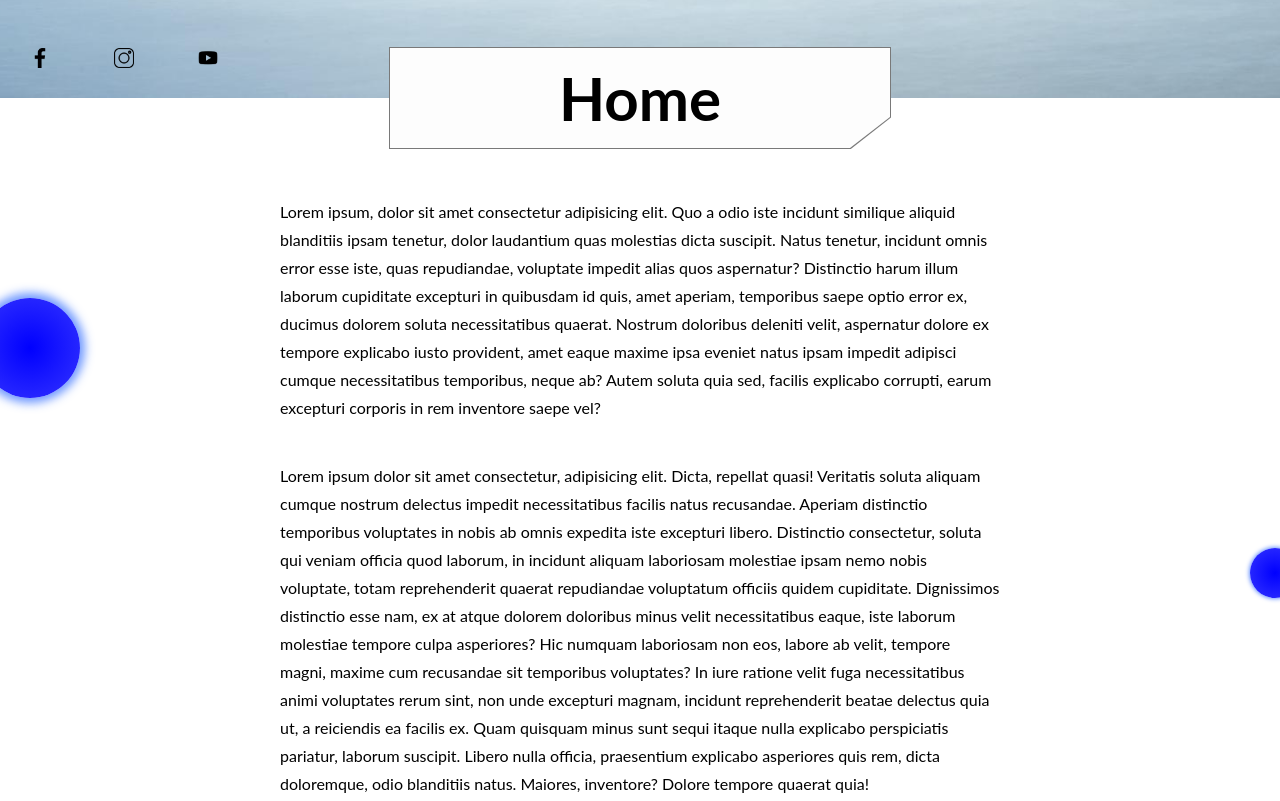
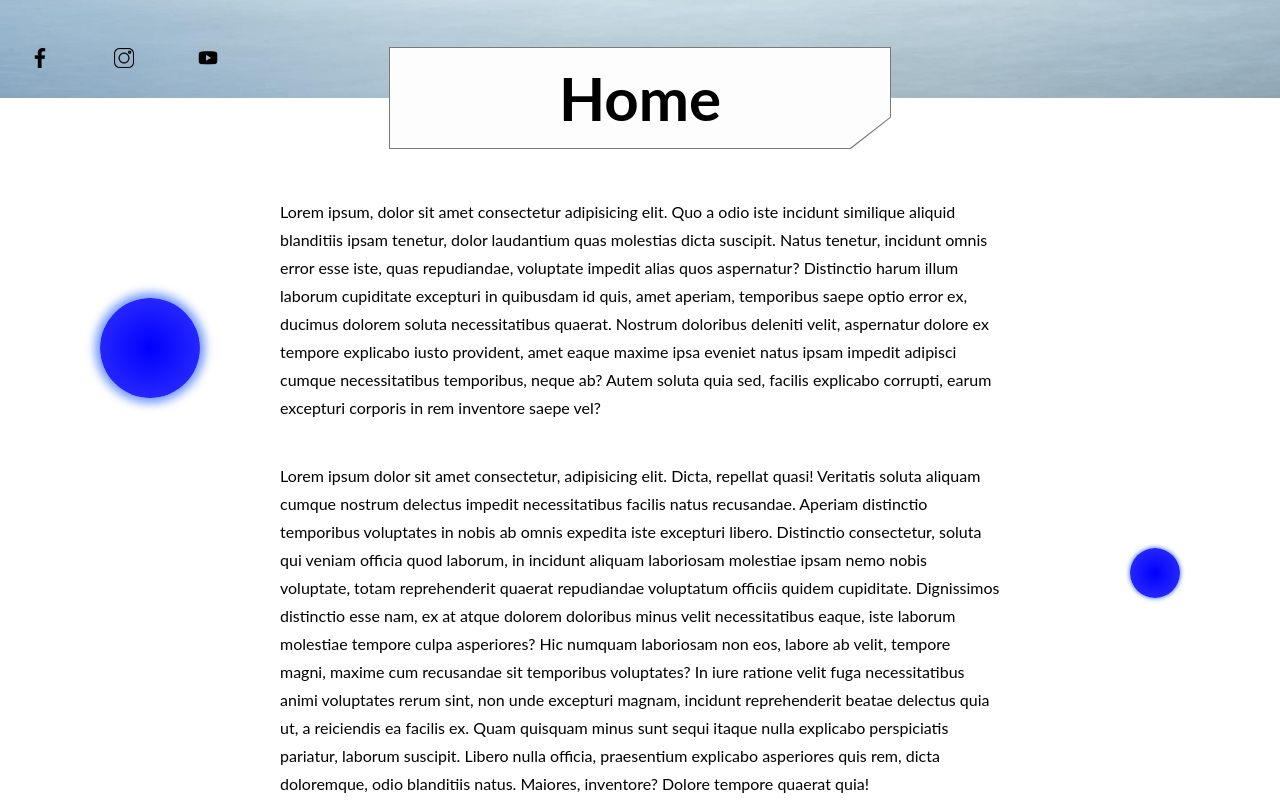
Before and after one commit to daedae0621/project_001, a plain HTML site: page index.html in a window 1280 px wide. Shown: the part 702-1503 px from the top of the page. Drawn offline with nearby package versions, Linux system fonts and the light colour scheme; some packages are replaced by stand-ins of ours.

Commit message:
調整尺寸

```diff
--- a/style.css
+++ b/style.css
@@ -249,7 +249,7 @@ article .circleL {
   width: 100px;
   height: 100px;
   top: 200px;
-  left: -300px;
+  left: -180px;
   -webkit-animation: bling 1s ease-in-out infinite alternate;
   animation: bling 1s ease-in-out infinite alternate;
 }
@@ -258,7 +258,7 @@ article .circleR {
   width: 50px;
   height: 50px;
   bottom: 200px;
-  right: -300px;
+  right: -180px;
   -webkit-animation: bling 1.5s ease-in-out .5s infinite alternate;
   animation: bling 1.5s ease-in-out .5s infinite alternate;
 }
```
